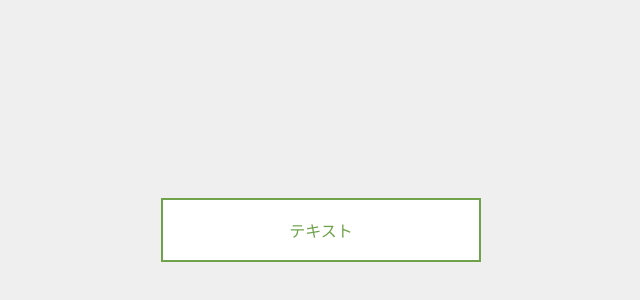
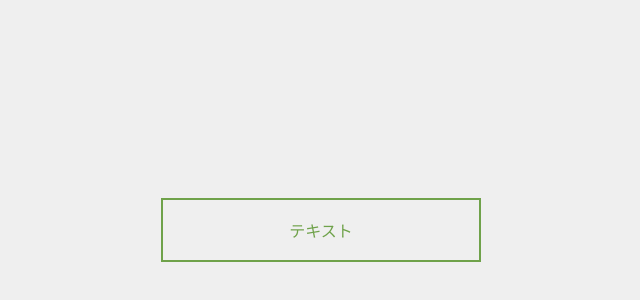
Before and after one commit to ics-creative/230629_css-button-recipes, a website: page docs/button-outline/index.html in a window 1280 px wide. Shown: the part 170-470 px from the top of the page, without its empty margins (319-959 px from the left). Drawn offline with Linux system fonts and the light colour scheme.

Commit message:
アウトラインのボタン修正

```diff
--- a/src/styles/button-outline/buttonOutline.scss
+++ b/src/styles/button-outline/buttonOutline.scss
@@ -11,7 +11,7 @@
   justify-content: center;
   padding: 8px 24px;
   color: variables.$color-primary;
-  background-color: variables.$color-white;
+  background-color: transparent;
   border: 2px solid variables.$color-primary;
 
   @media (any-hover: hover) {
```
Also changed, not shown: docs/button-outline/buttonOutline.css.
